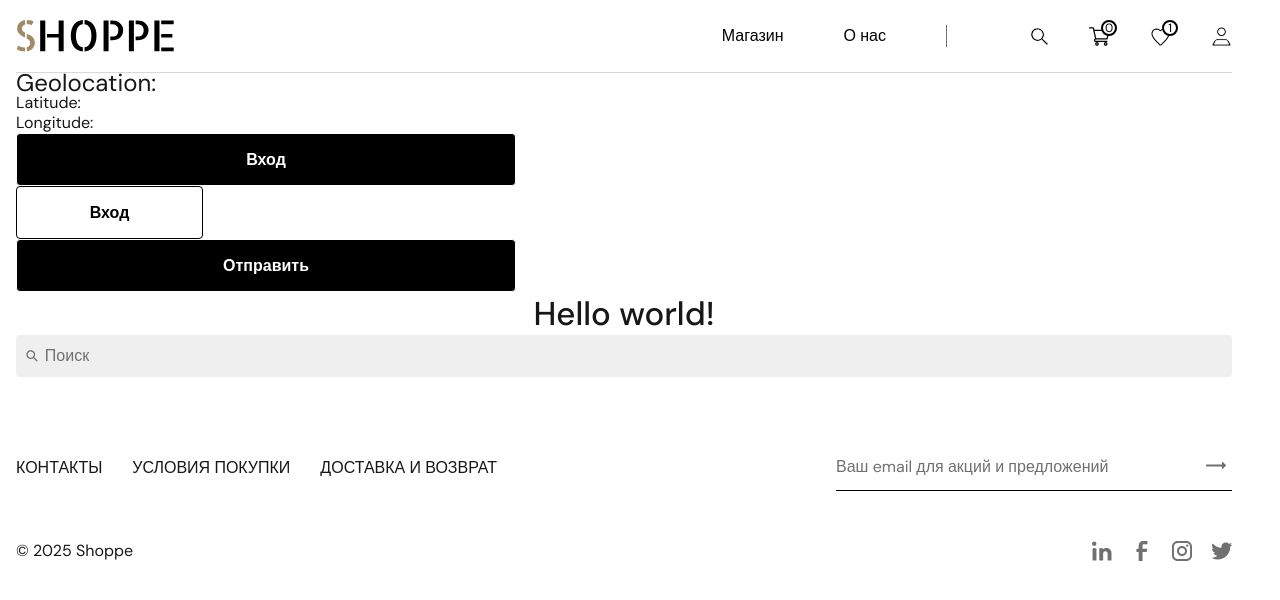
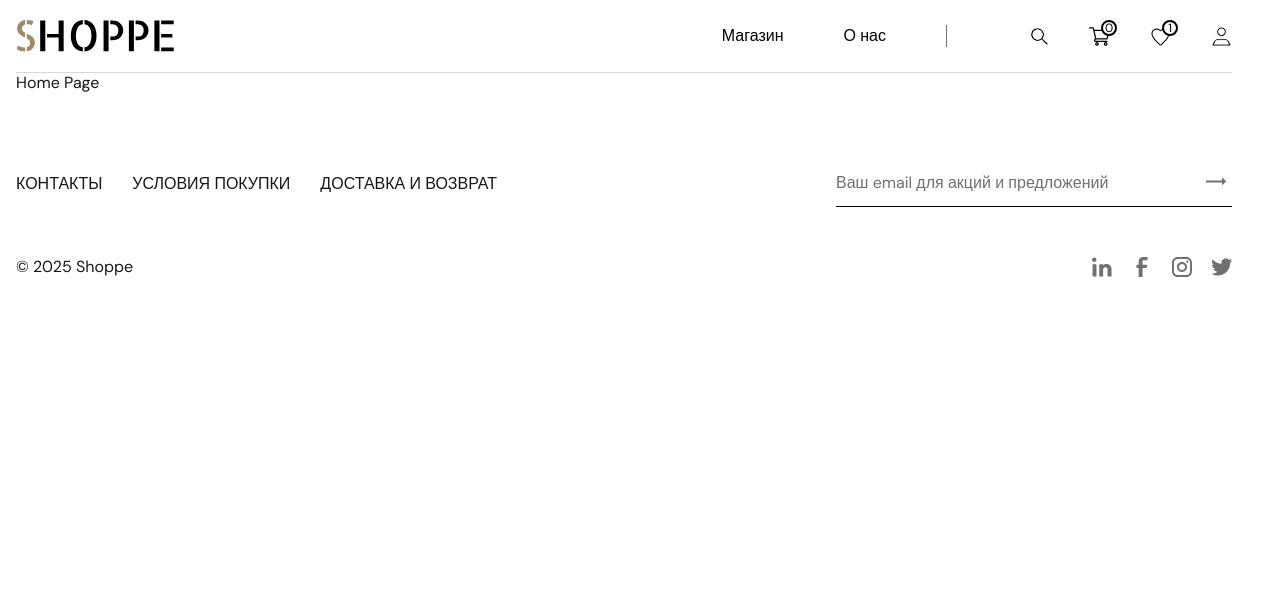
Before and after one commit to ministrov/shoppe-ecommerce-next, a Next.js app: page / in a window 1280 px wide. Shown: the top 600 px of the page. Built offline with nearby package versions, Linux system fonts and the light colour scheme; no server answers.

Commit message:
feat: start operating on home page creation, firstly to remove all unusual code on a page

```diff
--- a/app/page.tsx
+++ b/app/page.tsx
@@ -1,28 +1,11 @@
-import GeolocationContainer from '@/components/geolocationContainer/GeolocationContainer';
-import { Button } from '@/components/button/Button';
-import { Searching } from '@/components/searching/Searching';
-// import { Message } from '@/components/message/Message';
+// import GeolocationContainer from '@/components/geolocationContainer/GeolocationContainer';
+// import { Button } from '@/components/button/Button';
+// import { Searching } from '@/components/searching/Searching';
 
 export default function Home() {
   return (
     <div>
-      <GeolocationContainer />
-
-      <div style={{ maxWidth: '500px' }}>
-        <Button>Вход</Button>
-        <Button size={'medium'} ghost>
-          Вход
-        </Button>
-        <Button size={'small'}>Отправить</Button>
-      </div>
-
-      <h1>
-        Hello world!
-      </h1>
-
-      <Searching />
-
-      {/* <Message content={'dfdfdfdfde'} /> */}
+      Home Page
     </div>
   );
 }
```
